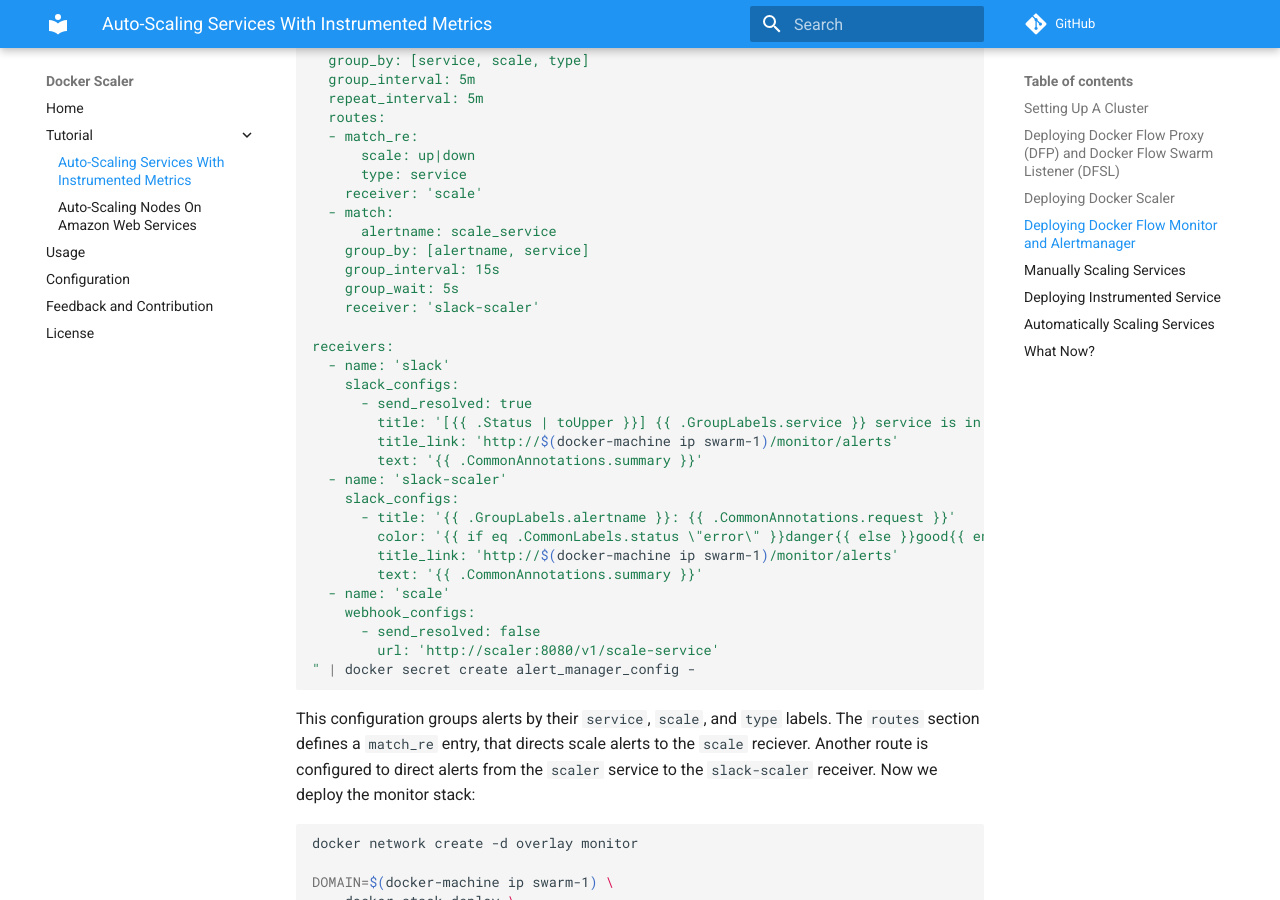
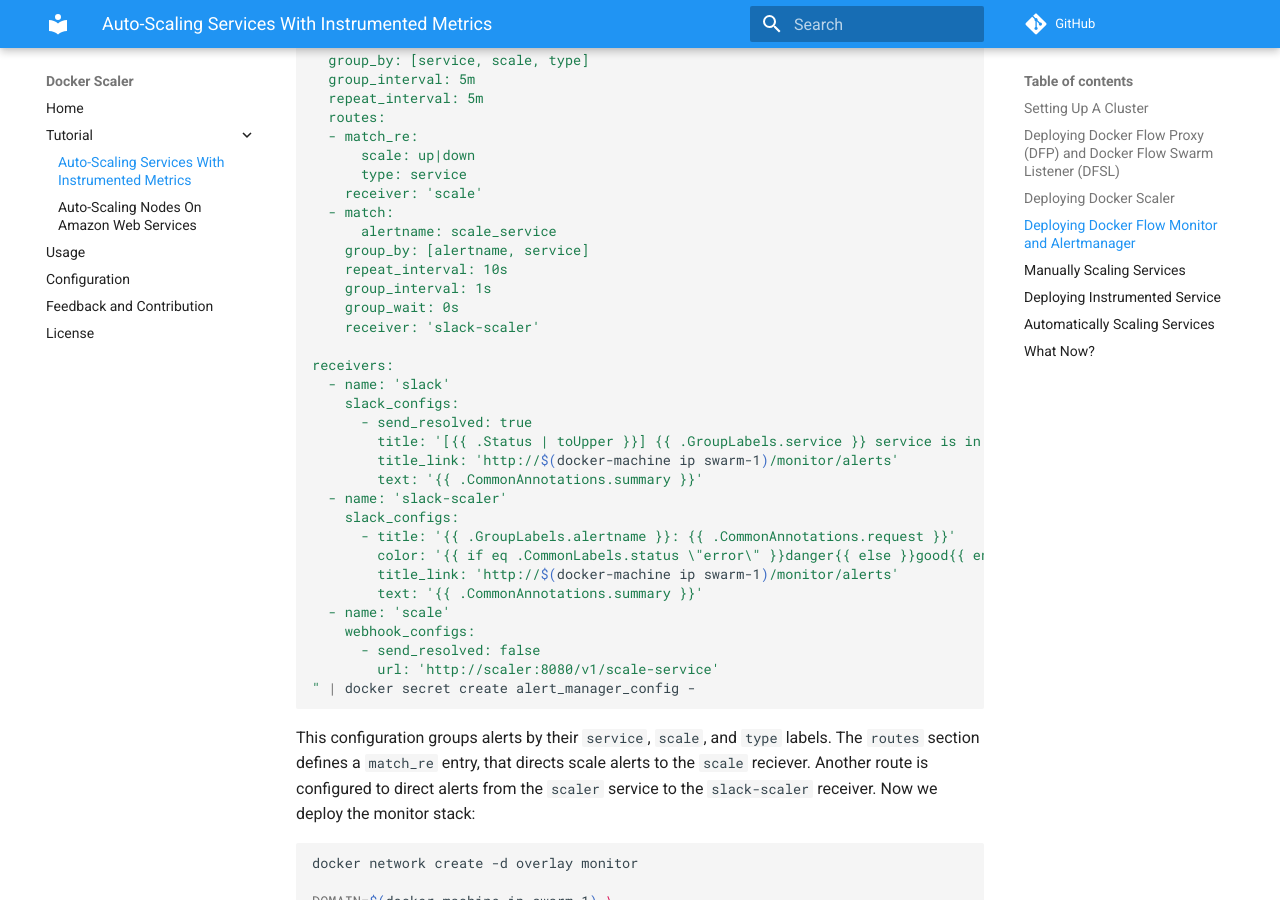
Before and after one commit to thomasjpfan/docker-scaler, an MkDocs documentation site: the page built from docs/service-scale.md, in a window 1280 px wide and 900 px high, scrolled down 2692 px. Built offline with MkDocs 1.6.1 and Material for MkDocs 9.7.7, drawn with Linux system fonts in a browser that asks for light colours; comment, search, counter and statistics services are not loaded; old or Windows-style settings are respelled for this version of MkDocs.

Commit message:
DOC: Faster alerts

```diff
--- a/docs/service-scale.md
+++ b/docs/service-scale.md
@@ -111,8 +111,9 @@
   - match:
       alertname: scale_service
     group_by: [alertname, service]
-    group_interval: 15s
-    group_wait: 5s
+    repeat_interval: 10s
+    group_interval: 1s
+    group_wait: 0s
     receiver: 'slack-scaler'
 
 receivers:
```
Also changed, not shown: docs/aws-node-scale.md (+3 -2 lines), 1 other file.
